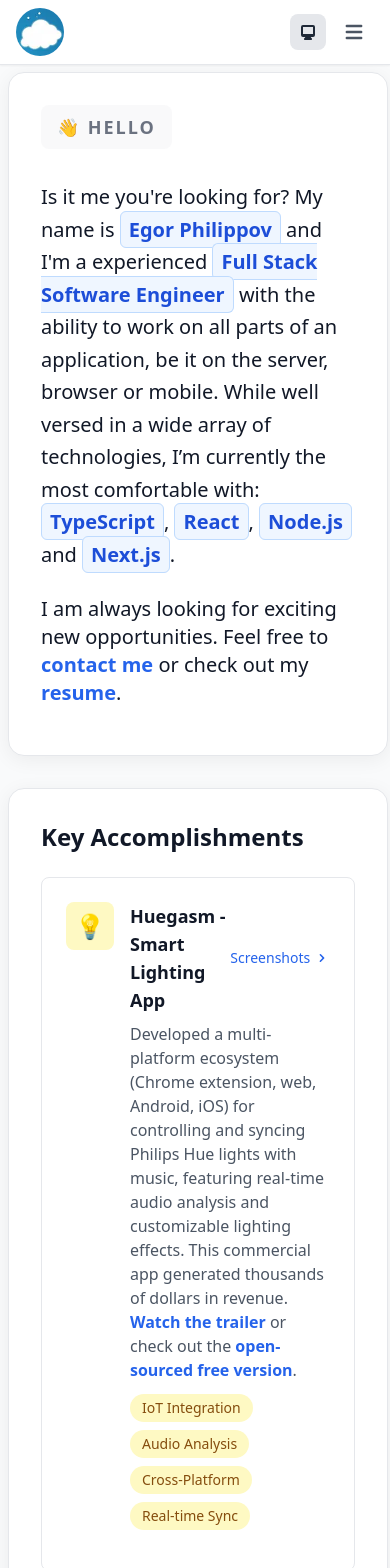
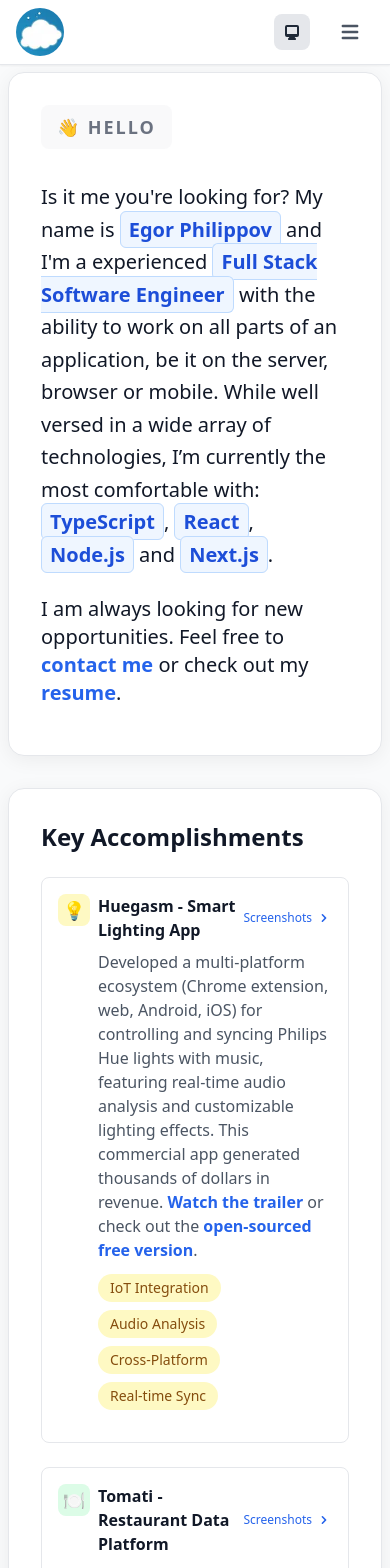
Before and after one commit to lone-cloud/egorphilippov, a Next.js app: page / in a window 390 px wide. Shown: the top 1568 px of the page. Built offline with nearby package versions, Linux system fonts and the light colour scheme.

Commit message:
small fixes and improvements for mobile

```diff
--- a/src/app/page.tsx
+++ b/src/app/page.tsx
@@ -187,7 +187,7 @@
         </div>
 
         <div className="text-xl mb-4 text-gray-900 dark:text-gray-100">
-          I am always looking for exciting new opportunities. Feel free to{' '}
+          I am always looking for new opportunities. Feel free to{' '}
           <StyledLink href="/contact">contact me</StyledLink> or check out my{' '}
           <StyledLink href="/resume">resume</StyledLink>.
         </div>
--- a/src/components/Navbar.tsx
+++ b/src/components/Navbar.tsx
@@ -64,11 +64,11 @@
             <DarkModeToggle />
           </div>
 
-          <div className="md:hidden flex items-center space-x-2">
+          <div className="md:hidden flex items-center space-x-4">
             <DarkModeToggle />
             <button
               onClick={toggleMobileMenu}
-              className="p-2 rounded-lg text-gray-600 dark:text-gray-300 hover:bg-gray-100 dark:hover:bg-gray-800 transition-colors"
+              className="p-3 rounded-lg text-gray-600 dark:text-gray-300 hover:bg-gray-100 dark:hover:bg-gray-800 transition-colors touch-manipulation"
               aria-label="Toggle mobile menu"
             >
               {isMobileMenuOpen ? <HiX className="w-6 h-6" /> : <HiMenu className="w-6 h-6" />}
--- a/src/components/ProjectCard.tsx
+++ b/src/components/ProjectCard.tsx
@@ -29,21 +29,23 @@
   onToggle,
 }: ProjectCardProps) => (
   <div className="border border-gray-200 dark:border-gray-600 rounded-lg overflow-hidden">
-    <div className="flex items-start space-x-4 p-6">
+    <div className="flex items-start space-x-2 sm:space-x-4 p-4 sm:p-6">
       <div
-        className={`flex-shrink-0 w-12 h-12 ${iconBgColor} rounded-lg flex items-center justify-center`}
+        className={`flex-shrink-0 w-8 h-8 sm:w-12 sm:h-12 ${iconBgColor} rounded-lg flex items-center justify-center`}
       >
-        <span className="text-2xl">{icon}</span>
+        <span className="text-lg sm:text-2xl">{icon}</span>
       </div>
       <div className="flex-1">
         <div className="flex items-center justify-between mb-2">
-          <h3 className="text-lg font-semibold text-gray-900 dark:text-gray-100">{title}</h3>
+          <h3 className="text-base sm:text-lg font-semibold text-gray-900 dark:text-gray-100">
+            {title}
+          </h3>
           {screenshots && (
             <button
               onClick={onToggle}
               className="flex items-center space-x-1 text-blue-600 dark:text-blue-400 hover:text-blue-700 dark:hover:text-blue-300 transition-colors"
             >
-              <span className="text-sm font-medium">Screenshots</span>
+              <span className="text-xs sm:text-sm font-medium">Screenshots</span>
               {isExpanded ? (
                 <HiChevronDown className="w-4 h-4" />
               ) : (
--- a/src/components/StyledLink.tsx
+++ b/src/components/StyledLink.tsx
@@ -8,24 +8,19 @@
 }
 
 export const StyledLink = ({ href, children, external = false }: StyledLinkProps) => {
-  const linkClasses =
-    "font-semibold text-blue-600 dark:text-blue-400 no-underline relative pb-0.5 hover:after:scale-x-100 after:content-[''] after:absolute after:bottom-0 after:left-0 after:w-full after:h-0.5 after:bg-blue-600 dark:after:bg-blue-400 after:scale-x-0 after:transition-transform after:duration-300";
+  const baseClasses =
+    'font-semibold text-blue-600 dark:text-blue-400 no-underline hover:underline transition-all duration-300';
 
   if (external) {
     return (
-      <a
-        href={href}
-        target="_blank"
-        rel="noopener noreferrer"
-        className={`${linkClasses} underline`}
-      >
+      <a href={href} target="_blank" rel="noopener noreferrer" className={baseClasses}>
         {children}
       </a>
     );
   }
 
   return (
-    <Link href={href} className={linkClasses}>
+    <Link href={href} className={baseClasses}>
       {children}
     </Link>
   );
```
